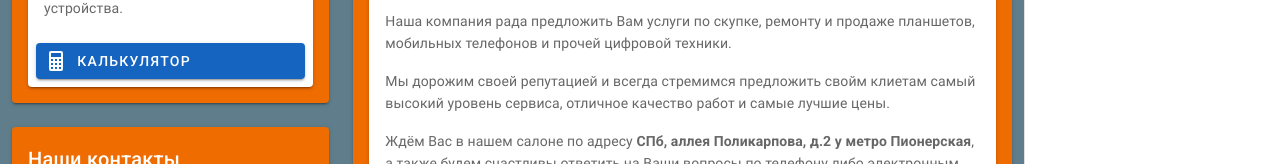
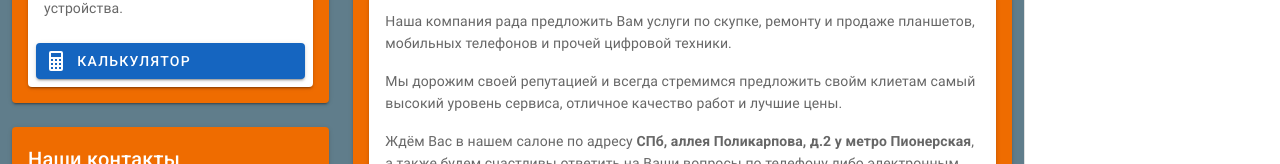
Before and after one commit to VladimirVaivada/evz, a Nuxt app: page / in a window 1280 px wide. Shown: the part 528-692 px from the top of the page. Built offline with nearby package versions, Linux system fonts and the light colour scheme.

Commit message:
Маленький фикс

```diff
--- a/pages/index.vue
+++ b/pages/index.vue
@@ -56,7 +56,7 @@
                     <p>
                       Мы дорожим своей репутацией и всегда стремимся предложить
                       свойм клиетам самый высокий уровень сервиса, отличное
-                      качество работ и самые лучшие цены.
+                      качество работ и лучшие цены.
                     </p>
                     <p>
                       Ждём Вас в нашем салоне по адресу
```
